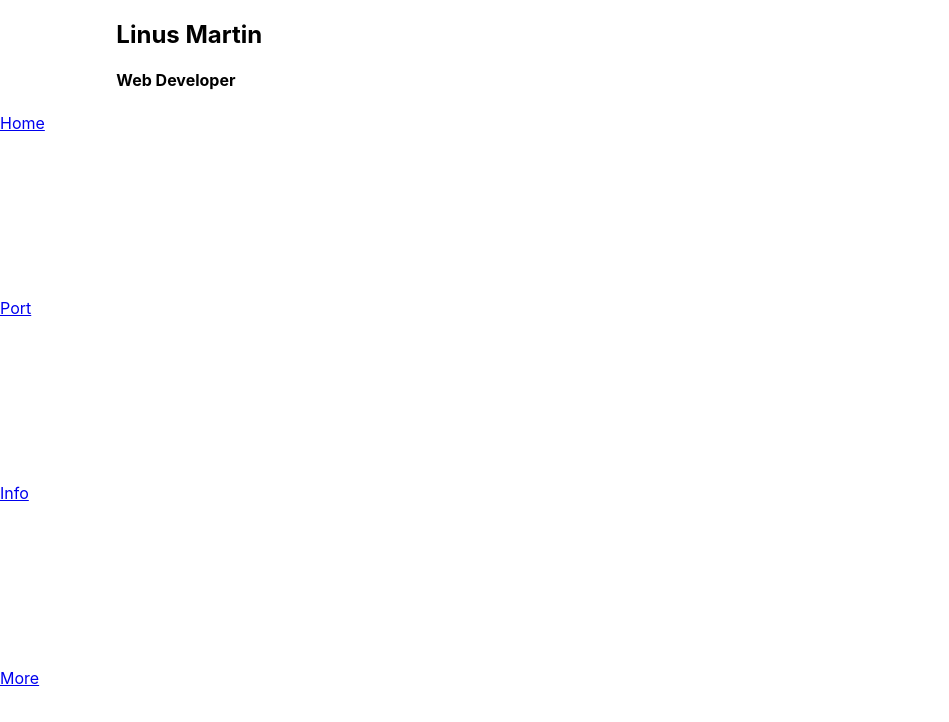
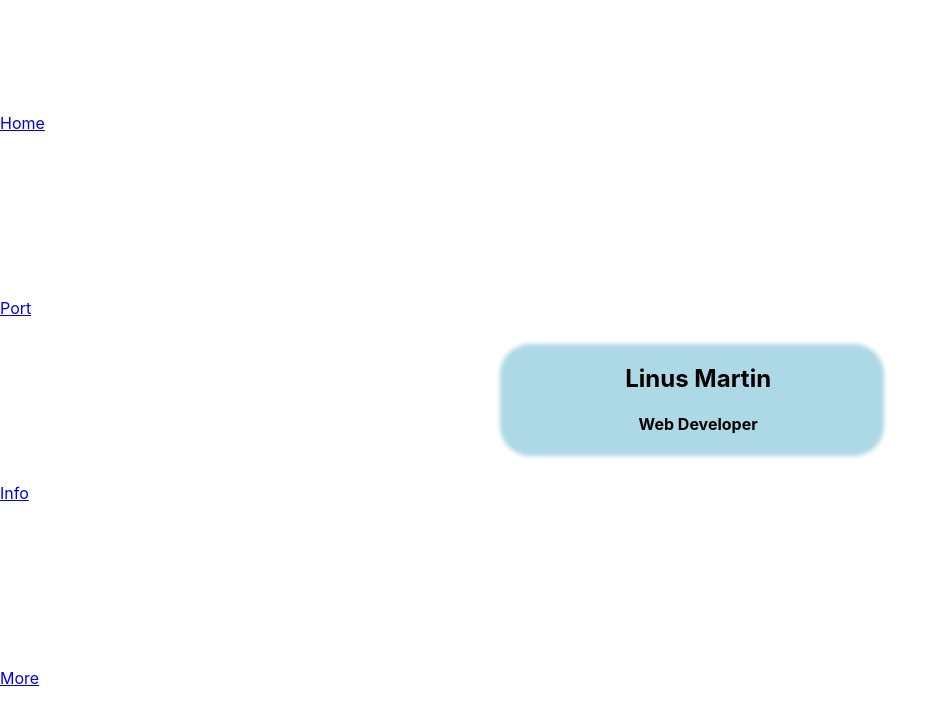
Before and after one commit to Mumblinmad/portfo-api, a React (Create React App) app: page / in a window 1280 px wide. Shown: the top 722 px of the page, without its empty margins (0-949 px from the left). Built offline with nearby package versions, Linux system fonts and the light colour scheme.

Commit message:
UpToDate

```diff
--- a/src/App.css
+++ b/src/App.css
@@ -34,3 +34,27 @@ nav{
   width:100%;
   height:100vh;
 }
+
+.home{
+  display:flex;
+  flex-direction: column;
+  justify-content: center;
+  align-content: center;
+  margin:auto;
+  text-align: center;
+}
+.container{
+  position: relative;
+}
+
+.glassBg{
+  position: absolute;
+  height:100%;
+  width:30vw;
+  filter: blur(2px);
+  background-color: lightblue;
+  margin: auto;
+  right:34%;
+  z-index:-2;
+  border-radius: 30px;
+}
--- a/src/components/Home.jsx
+++ b/src/components/Home.jsx
@@ -5,8 +5,13 @@ class Home extends Component {
     render() {
         return (
             <div className={"home " + this.props.className}>
+                <div className="container">
+                <div className="glassBg"></div>
+                <div className='homeText'>
                 <h1>Linus Martin</h1>
                 <h4>Web Developer</h4>
+                </div>
+                </div>
             </div>
 
         );
```
Also changed, not shown: src/components/Info.jsx (added, +24 -0 lines).
